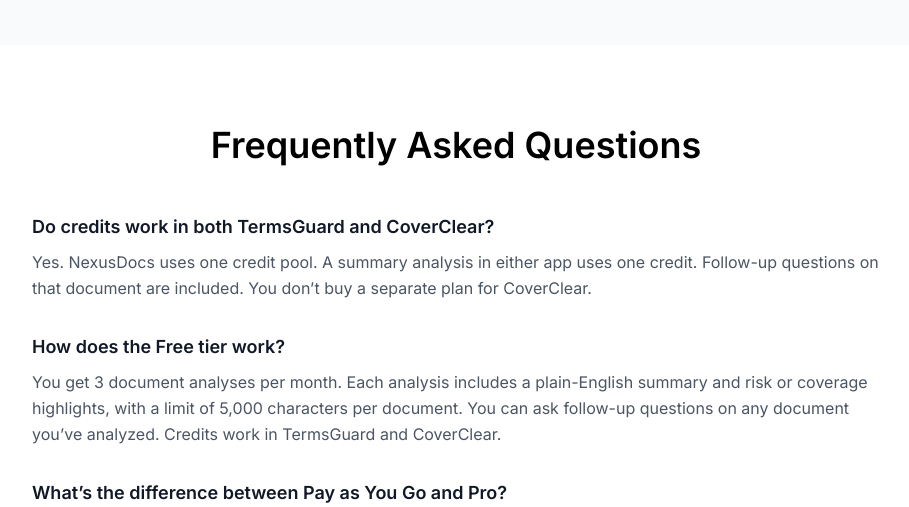
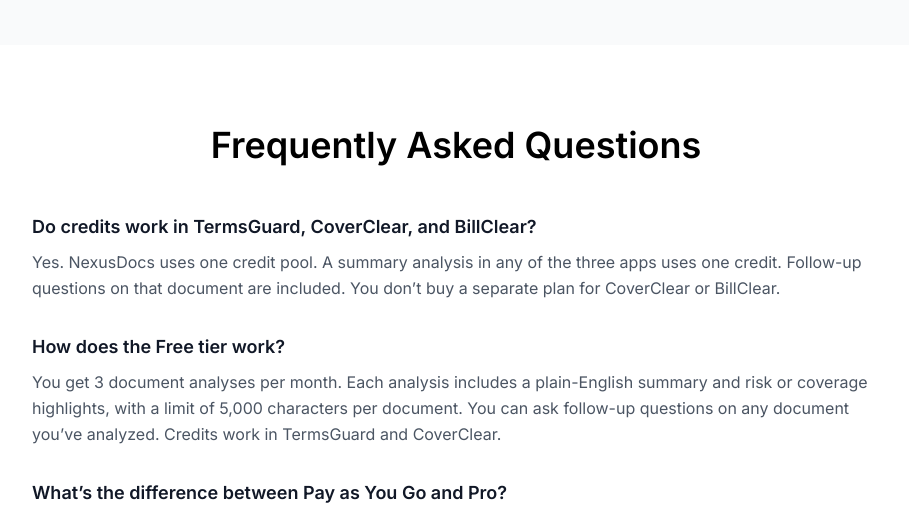
Before and after one commit to ck816k-ai/nexusdocs-ai, a Flask app: page /pricing.html in a window 1280 px wide. Shown: the part 2274-2781 px from the top of the page, without its empty margins (184-1093 px from the left). Run offline with Flask 3, Linux system fonts and the light colour scheme; some libraries are stand-ins or nearby versions.

Commit message:
Updated FAQ

```diff
--- a/templates/pricing.html
+++ b/templates/pricing.html
@@ -474,11 +474,11 @@
   <div class="max-w-4xl mx-auto px-6">
     <h2 class="text-4xl font-semibold text-center mb-12">Frequently Asked Questions</h2>
     <div class="space-y-8">
-  <div>
-    <h3 class="text-lg font-semibold text-gray-900 mb-2">Do credits work in both TermsGuard and CoverClear?</h3>
+    <div>
+    <h3 class="text-lg font-semibold text-gray-900 mb-2">Do credits work in TermsGuard, CoverClear, and BillClear?</h3>
     <p class="text-gray-600 leading-relaxed">
-      Yes. NexusDocs uses one credit pool. A summary analysis in either app uses one credit.
-      Follow-up questions on that document are included. You don’t buy a separate plan for CoverClear.
+      Yes. NexusDocs uses one credit pool. A summary analysis in any of the three apps uses one credit.
+      Follow-up questions on that document are included. You don’t buy a separate plan for CoverClear or BillClear.
     </p>
   </div>
 
```
